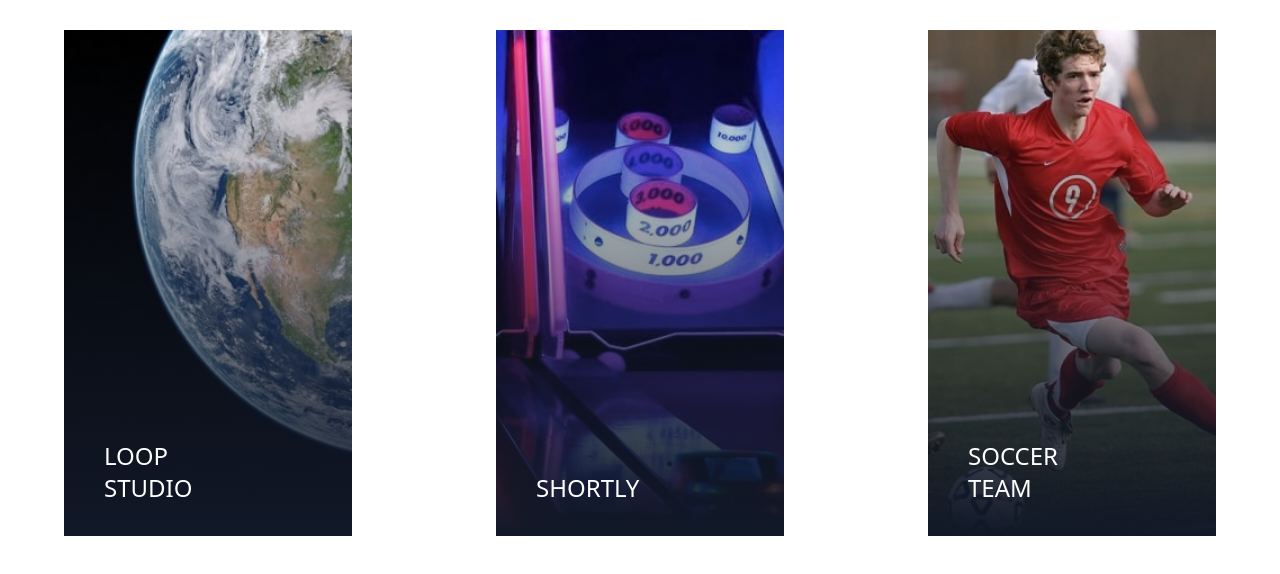
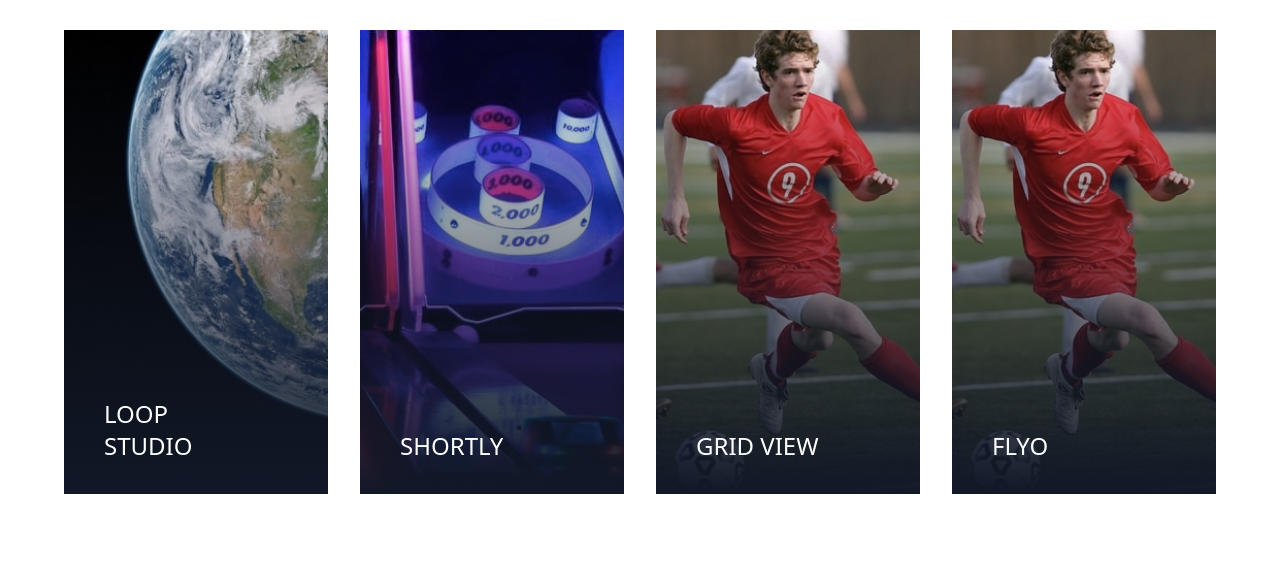
Before and after one commit to ellakarlina444/tailwind, a website built with webpack: page dist/index.html in a window 1280 px wide. Shown: the part 186-760 px from the top of the page. Built offline with nearby package versions, Linux system fonts and the light colour scheme.

Commit message:
update index.html

```diff
--- a/dist/index.html
+++ b/dist/index.html
@@ -73,7 +73,25 @@
                         <div class="item-gradient"></div>
                         <!-- item text -->
                         <h5 class="h5">
-                            soccer team
+                            Grid View
+                        </h5>
+
+                    </a>
+                </div>
+                <!-- item 4 -->
+                <!-- <div id="foot" class="group item"> -->
+                <div class="group item">
+                    <a href="fylo.html">
+                        <!-- desktop image -->
+                        <img src="src/images/desktop/image-soccer-team.jpg" alt="" class="hidden w-full duration-200 md:block group-hover:scale-110">
+                        <!-- mobile image -->
+                        <img src="src/images/mobile/image-soccer-team.jpg" alt="" class="w-full md:hidden">
+
+                        <!-- item gradient -->
+                        <div class="item-gradient"></div>
+                        <!-- item text -->
+                        <h5 class="h5">
+                            Flyo
                         </h5>
 
                     </a>
```
